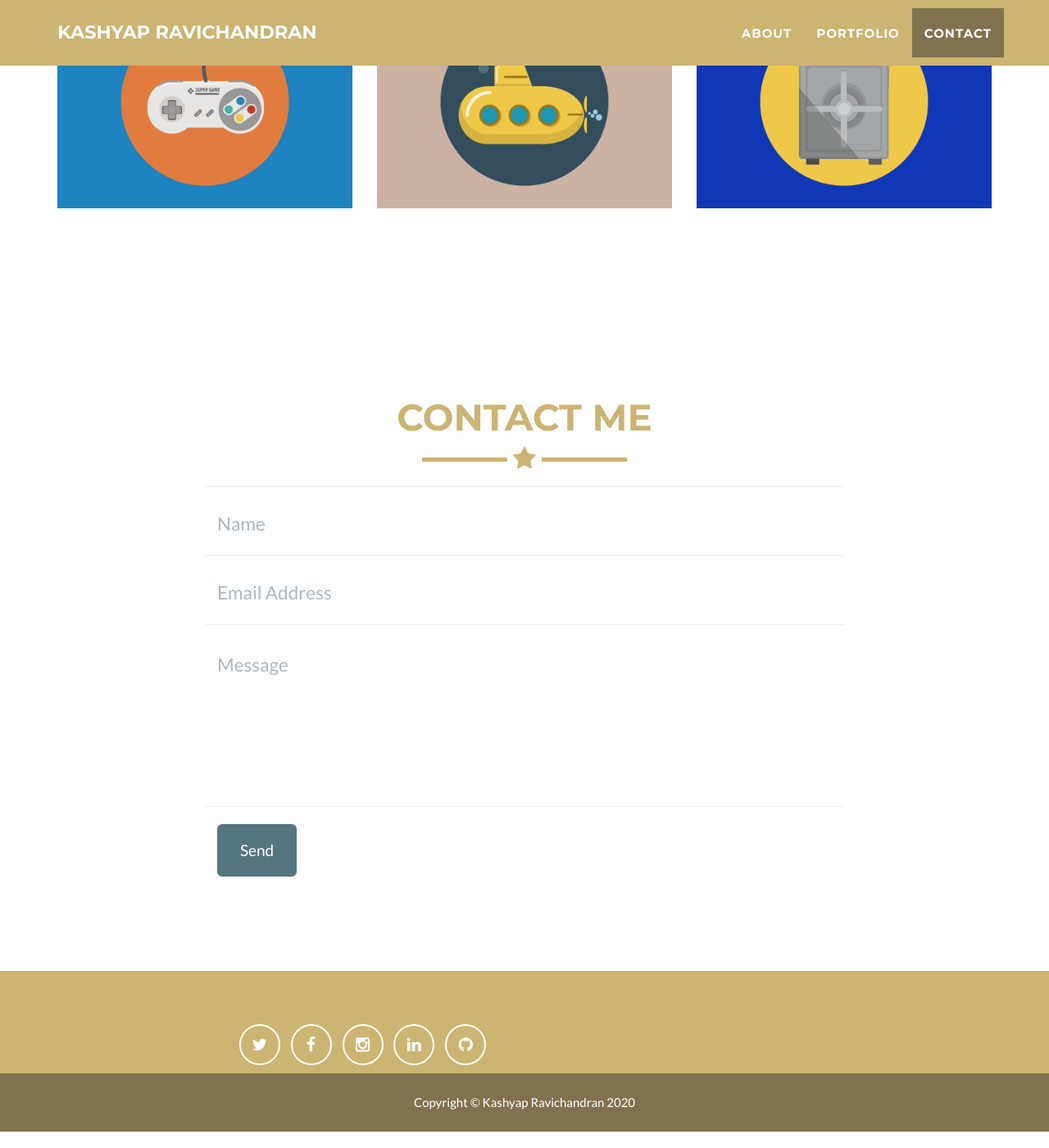
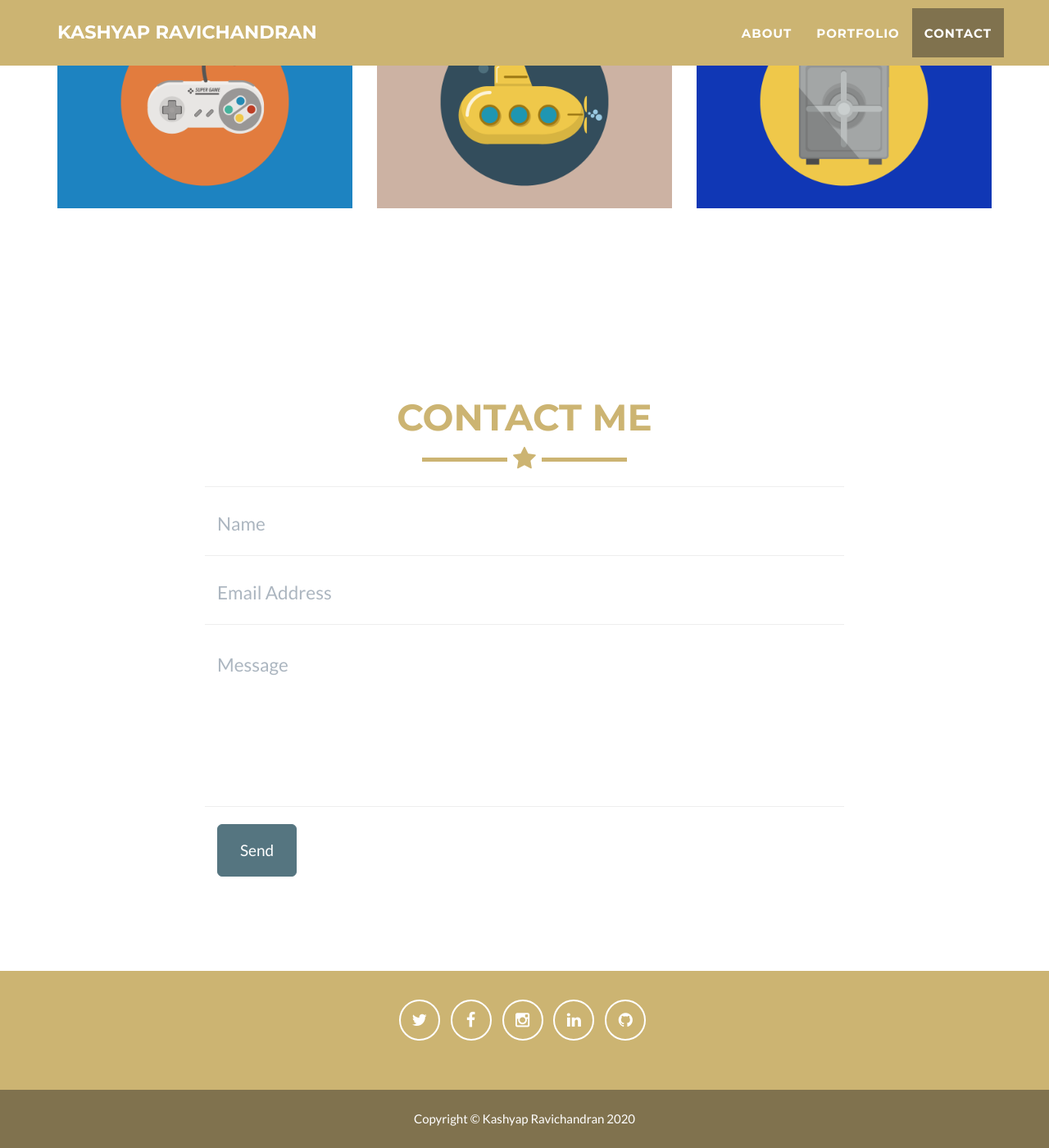
Before and after one commit to kashyapravichandran/kashyapravichandran.github.io, a Jekyll site: the page built from _posts/2014-07-18-project-1.markdown, in a window 1280 px wide and 1400 px high, scrolled down 2185 px. Shown: the whole window at 82% size. Built offline with Jekyll 4.4.1, drawn with Linux system fonts in a browser that asks for light colours.

Commit message:
Changes to the about star and footer spacing

```diff
--- a/_includes/css/main.css
+++ b/_includes/css/main.css
@@ -340,7 +340,7 @@
 }
 
 footer .footer-above {
-    padding-top: 50px;
+    padding-top: 20px;
     background-color: #{{ site.color.secondary }};
 }
 
--- a/_includes/footer.html
+++ b/_includes/footer.html
@@ -3,7 +3,8 @@
         <div class="footer-above">
             <div class="container">
                 <div class="row">
-                    <div class="footer-col-16 col-md-8">
+                    <div class="footer-col col-md-4"> </div>
+                    <div class="footer-col col-md-4">
                     	<ul class="list-inline">
                             {% for network in site.social %}
                             <li>
```
